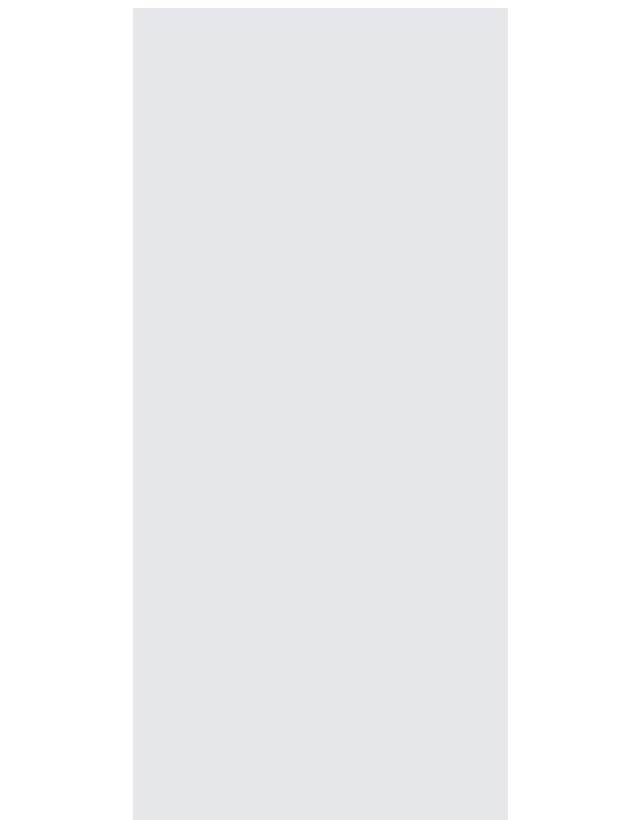
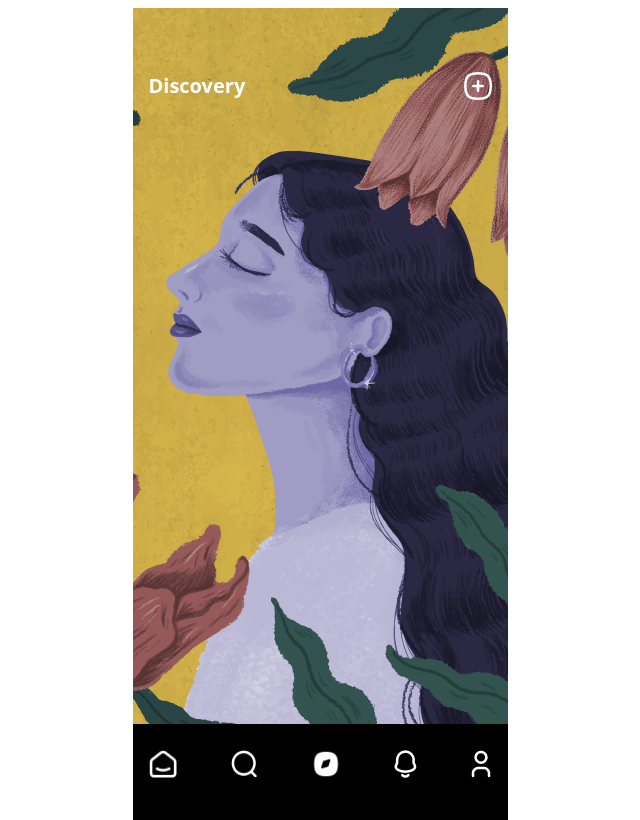
Before and after one commit to Traxim-Technologies/nft-tailwind, an Angular app: page /discovery in a window 1280 px wide. Before the commit this address led to /. Shown: the whole page, without its empty margins (320-960 px from the left). Built offline with nearby package versions, Linux system fonts and the light colour scheme.

Commit message:
Discovery Screen Header & Footer

```diff
--- a/src/app/app-routing.module.ts
+++ b/src/app/app-routing.module.ts
@@ -5,6 +5,7 @@ import { WalletComponent } from './nft-screens/wallet/wallet.component';
 import { ProfileComponent } from './nft-screens/profile/profile.component';
 import { SearchComponent } from './nft-screens/search/search.component';
 import { SearchAllComponent } from './nft-screens/search-all/search-all.component';
+import { DiscoveryComponent } from './nft-screens/discovery/discovery.component';
 
 const routes: Routes = [
   { path: 'example-screen', component: ExampleScreenComponent },
@@ -12,6 +13,7 @@ const routes: Routes = [
   { path: 'profile', component: ProfileComponent },
   { path: 'search', component: SearchComponent },
   { path: 'search-all', component: SearchAllComponent },
+  { path: 'discovery', component: DiscoveryComponent }
 ];
 
 @NgModule({
--- a/src/app/nft-screens/discovery/discovery.component.html
+++ b/src/app/nft-screens/discovery/discovery.component.html
@@ -2,10 +2,10 @@
 <div class="relative">
 
     <!-- Header -->
-    <section class="absolute">
-        <div class="flex justify-between px-4">
+    <section class="absolute w-full">
+        <div class="flex justify-between px-4 pt-16">
             <div class="">
-                <h1>Discovery</h1>
+                <h1 class="text-xl font-semibold text-white">Discovery</h1>
             </div>
             <div class="">
                 <a href=""><img src="/assets/image/plus.png" alt="" id="" class="w-full h-full"/></a>
@@ -24,21 +24,21 @@
 
     <!-- Footer -->
     <section class="w-full">
-        <div class="pb-8 w-full flex justify-between items-center px-4 border-t-2 border-gray-100 bg-black absolute bottom-0">
+        <div class="h-24 pb-4 w-full flex justify-between items-center px-4 bg-black absolute bottom-0">
             <div class="flex-shrink-0">
-                <a href=""><img src="/assets/image/whiteHome.png" alt="" id="" class="w-full h-8 border-black hover:border-t-2 hover:border-white"/></a>
+                <a href=""><img src="/assets/image/whiteHome.png" alt="" id="" class="w-full h-7 "/></a>
             </div>
             <div class="flex-shrink-0">
-                <a href=""><img src="/assets/image/whiteSearch.png" alt="" id="" class="w-full h-8 border-black hover:border-t-2 hover:border-white"/></a>
+                <a href=""><img src="/assets/image/whiteSerach.png" alt="" id="" class="w-full h-7 "/></a>
             </div>
             <div class="flex-shrink-0">
-                <a href=""><img src="/assets/image/whiteCompass.png" alt="" id="" class="w-full h-8 border-black hover:border-t-2 hover:border-white"/></a>
+                <a href=""><img src="/assets/image/whiteCompass.png" alt="" id="" class="w-full h-7 "/></a>
             </div>
             <div class="flex-shrink-0">
-                <a href=""><img src="/assets/image/whiteNotify.png" alt="" id="" class="w-full h-8 border-black hover:border-t-2 hover:border-white"/></a>
+                <a href=""><img src="/assets/image/whiteNotify.png" alt="" id="" class="w-full h-7 "/></a>
             </div>
             <div class="flex-shrink-0">
-                <a href=""><img src="/assets/image/whitePerson.png" alt="" id="" class="w-full h-8 border-black hover:border-t-2 hover:border-white"/></a>
+                <a href=""><img src="/assets/image/whitePerson.png" alt="" id="" class="w-full h-7 "/></a>
             </div>
         </div>
     </section>
```
